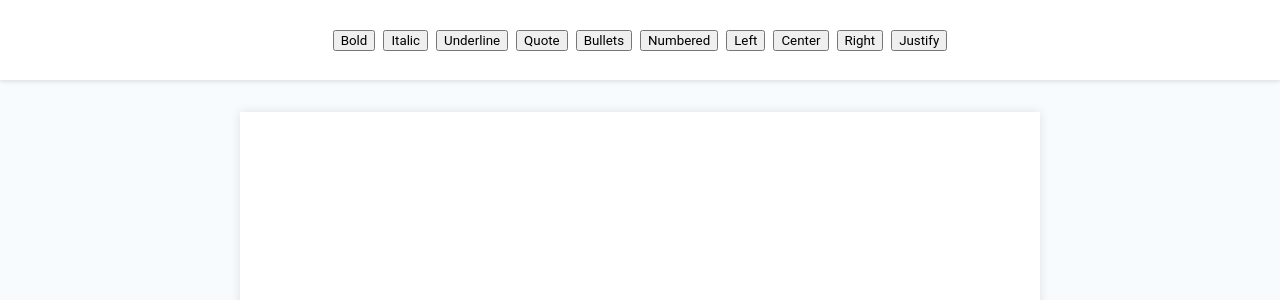
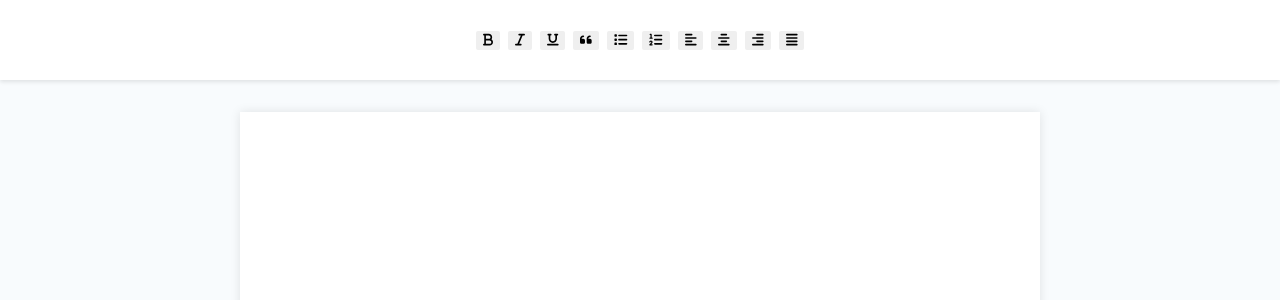
Before and after one commit to ajaypanthagani/colabtext, a React (Vite) app: page / in a window 1280 px wide. Shown: the top 300 px of the page. Built offline with nearby package versions, Linux system fonts and the light colour scheme.

Commit message:
feature: add styling to toolbar buttons

```diff
--- a/package.json
+++ b/package.json
@@ -10,6 +10,9 @@
     "preview": "vite preview"
   },
   "dependencies": {
+    "@fortawesome/fontawesome-svg-core": "^6.7.2",
+    "@fortawesome/free-solid-svg-icons": "^6.7.2",
+    "@fortawesome/react-fontawesome": "^0.2.2",
     "react": "^19.1.0",
     "react-dom": "^19.1.0",
     "slate": "^0.112.0",
--- a/src/components/toolbar/toolbar.css
+++ b/src/components/toolbar/toolbar.css
@@ -6,4 +6,13 @@
     flex-wrap: wrap;
     padding: 0 1rem;
     gap: 0.5rem;
-  }
+}
+
+.toolbar-button {
+  border: 1px solid transparent;
+  border-radius: 2px;
+}
+
+.toolbar-button:hover {
+  border: 1px solid #000000;
+}
--- a/src/components/toolbar/toolbar.tsx
+++ b/src/components/toolbar/toolbar.tsx
@@ -1,6 +1,8 @@
+import { FontAwesomeIcon } from "@fortawesome/react-fontawesome";
 import { CustomEditor, CustomElement, CustomText } from "../../types/editor";
 
 import "./toolbar.css"
+import { faAlignCenter, faAlignJustify, faAlignLeft, faAlignRight, faBold, faItalic, faList, faListNumeric, faQuoteLeft, faUnderline } from "@fortawesome/free-solid-svg-icons";
 
 interface ToolbarProps {
     editor: CustomEditor;
@@ -12,16 +14,36 @@ const Toolbar: React.FC<ToolbarProps> = ({ editor, toggleMark, toggleBlock }) =>
 
     return (
         <div className="toolbar">
-            <button onClick={() => toggleMark(editor, "bold")}>Bold</button>
-            <button onClick={() => toggleMark(editor, "italic")}>Italic</button>
-            <button onClick={() => toggleMark(editor, "underline")}>Underline</button>
-            <button onClick={() => toggleBlock(editor, "quote")}>Quote</button>
-            <button onClick={() => toggleBlock(editor, "bulleted-list")}>Bullets</button>
-            <button onClick={() => toggleBlock(editor, "numbered-list")}>Numbered</button>
-            <button onClick={() => toggleBlock(editor, "align-left")}>Left</button>
-            <button onClick={() => toggleBlock(editor, "align-center")}>Center</button>
-            <button onClick={() => toggleBlock(editor, "align-right")}>Right</button>
-            <button onClick={() => toggleBlock(editor, "justify")}>Justify</button>
+            <button className="toolbar-button" onClick={() => toggleMark(editor, "bold")} title="bold">
+                <FontAwesomeIcon icon={faBold} />
+            </button>
+            <button className="toolbar-button" onClick={() => toggleMark(editor, "italic")} title="italic">
+                <FontAwesomeIcon icon={faItalic} />
+            </button>
+            <button className="toolbar-button" onClick={() => toggleMark(editor, "underline")} title="underline">
+                <FontAwesomeIcon icon={faUnderline} />
+            </button>
+            <button className="toolbar-button" onClick={() => toggleBlock(editor, "quote")} title="quote">
+                <FontAwesomeIcon icon={faQuoteLeft} />
+            </button>
+            <button className="toolbar-button" onClick={() => toggleBlock(editor, "bulleted-list")} title="bulleted list">
+                <FontAwesomeIcon icon={faList} />
+            </button>
+            <button className="toolbar-button" onClick={() => toggleBlock(editor, "numbered-list")}  title="numbered list">
+                <FontAwesomeIcon icon={faListNumeric} />
+            </button>
+            <button className="toolbar-button" onClick={() => toggleBlock(editor, "align-left")} title="align left">
+                <FontAwesomeIcon icon={faAlignLeft} />
+            </button>
+            <button className="toolbar-button" onClick={() => toggleBlock(editor, "align-center")} title="align center">
+                <FontAwesomeIcon icon={faAlignCenter} />
+            </button>
+            <button className="toolbar-button" onClick={() => toggleBlock(editor, "align-right")} title="align right">
+                <FontAwesomeIcon icon={faAlignRight} />
+            </button>
+            <button className="toolbar-button" onClick={() => toggleBlock(editor, "justify")} title="justify">
+                <FontAwesomeIcon icon={faAlignJustify} />
+            </button>
         </div>
     )
 }
```
Also changed, not shown: 2 other files (tests, documents, lock files or other folders).
